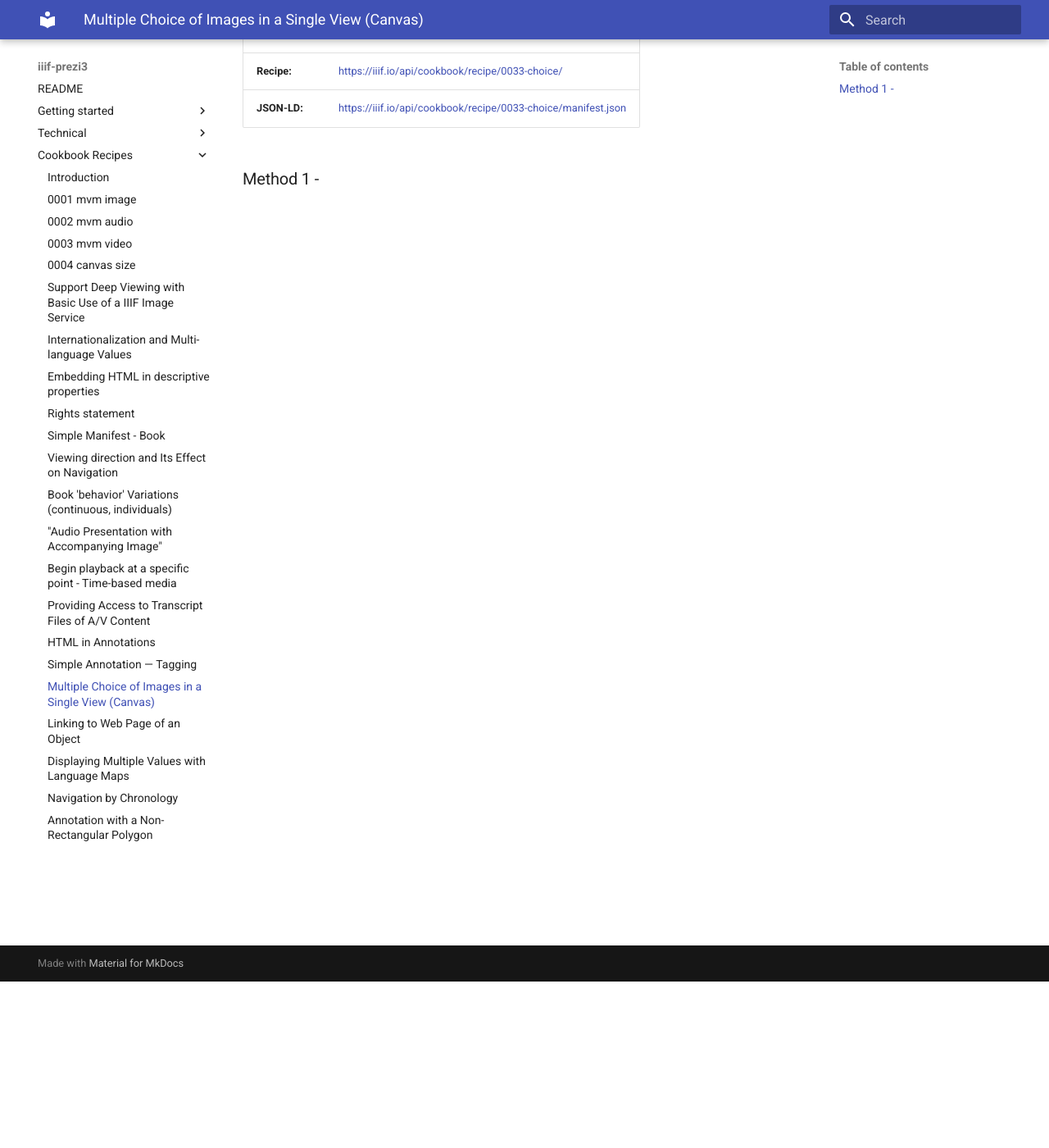
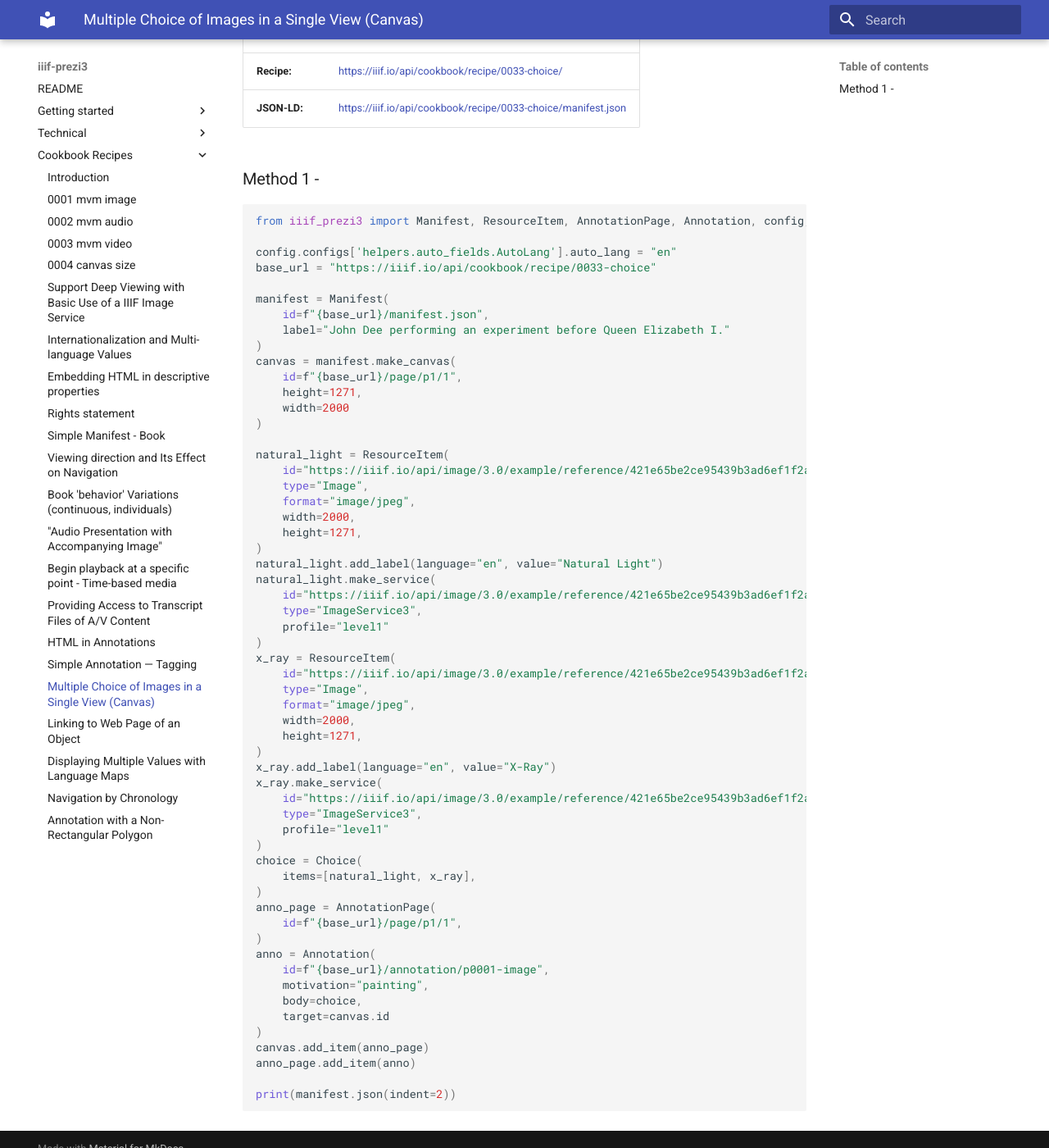
Before and after one commit to iiif-prezi/iiif-prezi3, an MkDocs documentation site: the page built from docs/recipes/0033-choice.md, in a window 1280 px wide and 1400 px high, scrolled down 203 px. Shown: the whole window at 82% size. Built offline with MkDocs 1.6.1 and Material for MkDocs 9.7.7, drawn with Linux system fonts in a browser that asks for light colours.

Commit message:
Refactor.

````diff
--- a/docs/recipes/0033-choice.md
+++ b/docs/recipes/0033-choice.md
@@ -5,3 +5,6 @@
 | **JSON-LD:** | [https://iiif.io/api/cookbook/recipe/0033-choice/manifest.json](https://iiif.io/api/cookbook/recipe/0033-choice/manifest.json) |
 
 ### Method 1 -
+```python
+--8<-- "docs/recipes/scripts/0033-choice-method1.py"
+```
--- a/docs/recipes/scripts/0033-choice-method1.py
+++ b/docs/recipes/scripts/0033-choice-method1.py
@@ -9,6 +9,8 @@ manifest = Manifest(
 )
 canvas = manifest.make_canvas(
     id=f"{base_url}/page/p1/1",
+    height=1271,
+    width=2000
 )
 
 natural_light = ResourceItem(
@@ -40,14 +42,16 @@ x_ray.make_service(
 choice = Choice(
     items=[natural_light, x_ray],
 )
-canvas.add_annotation(
-    anno_page_id=f"{base_url}/page/p1/1",
-    annotation=Annotation(
-        id=f"{base_url}/annotation/p0001-image",
-        motivation="painting",
-        body=choice,
-        target=f"{base_url}/canvas/p1"
-    ),
+anno_page = AnnotationPage(
+    id=f"{base_url}/page/p1/1",
 )
+anno = Annotation(
+    id=f"{base_url}/annotation/p0001-image",
+    motivation="painting",
+    body=choice,
+    target=canvas.id
+)
+canvas.add_item(anno_page)
+anno_page.add_item(anno)
 
 print(manifest.json(indent=2))
````
